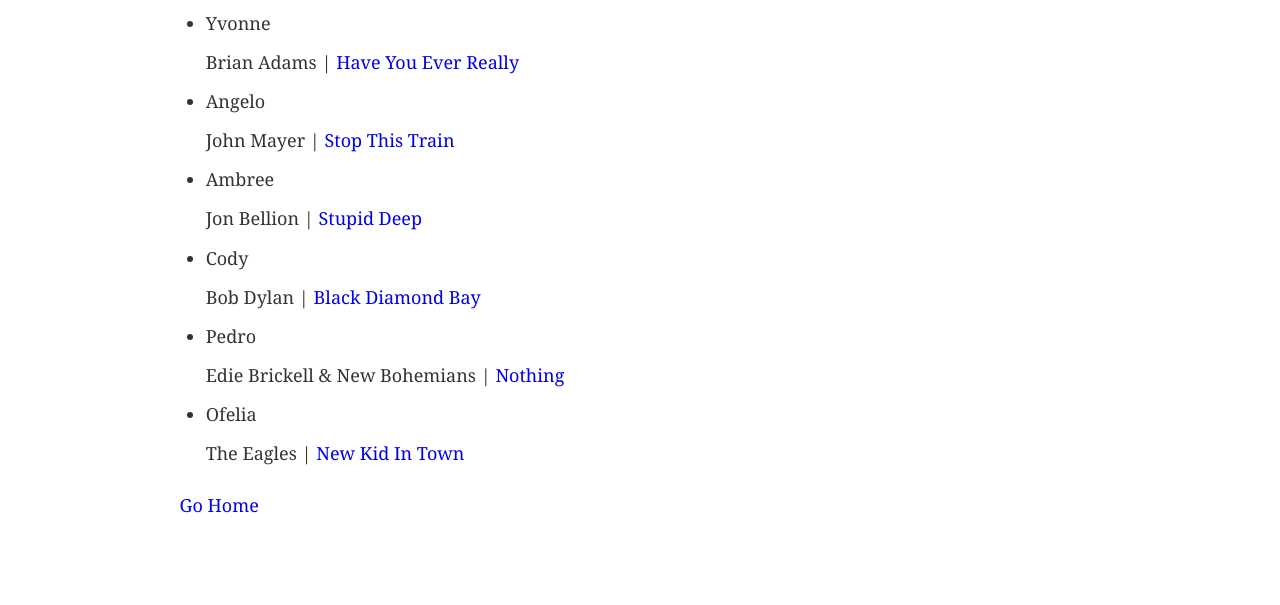
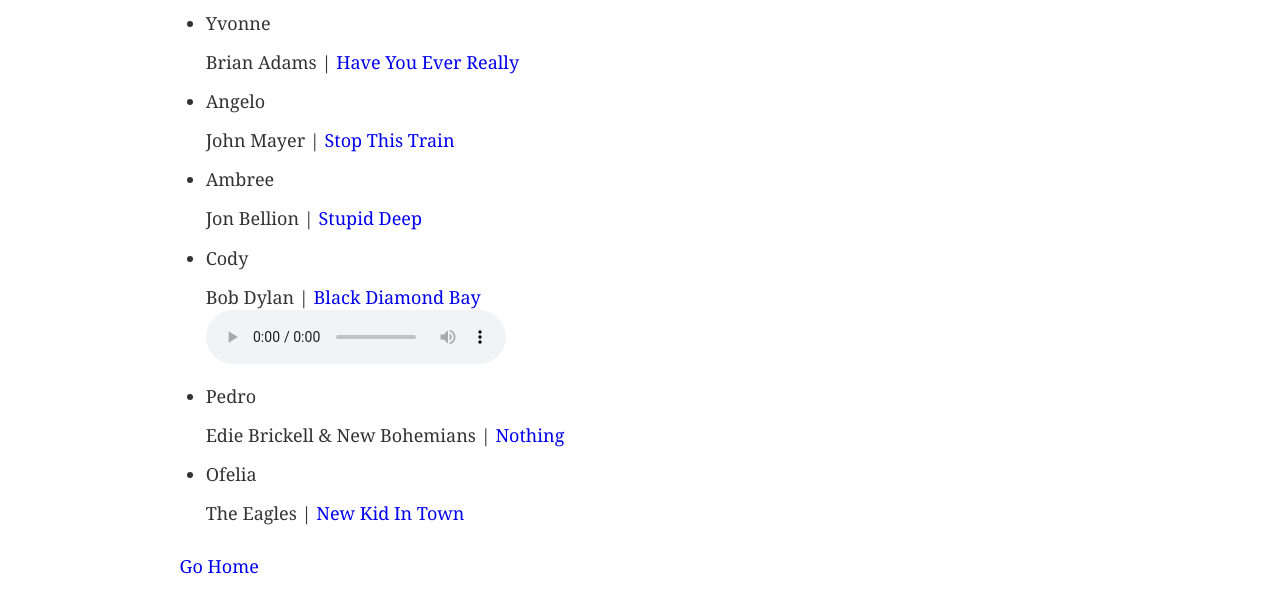
Before and after one commit to codytaft/dylyndev, a Gatsby site: page /week-3 in a window 1280 px wide. Shown: the part 262-867 px from the top of the page. Before the commit the page ends 807 px from the top, so only its background shows below. Built offline with nearby package versions, Linux system fonts and the light colour scheme; Gatsby itself is replaced by a stand-in of ours.

Commit message:
Add mp3file

```diff
--- a/package.json
+++ b/package.json
@@ -17,6 +17,7 @@
     "node-sass": "^4.14.1",
     "prop-types": "^15.7.2",
     "react": "^16.12.0",
+    "react-audio-player": "^0.13.0",
     "react-dom": "^16.12.0",
     "react-helmet": "^6.0.0"
   },
--- a/src/components/SongList/SongList.js
+++ b/src/components/SongList/SongList.js
@@ -1,5 +1,6 @@
 import React from 'react';
 import songListStyles from './SongList.module.scss'
+import ReactAudioPlayer from 'react-audio-player';
 
 const SongList = ({songs}) => {
   return (
@@ -12,6 +13,11 @@
           <div className={songListStyles.song}>
             {song.artist}  |  <a href={song.link} className={songListStyles.link}>{song.song}</a>
           </div>
+          {song.audio && <ReactAudioPlayer
+            src={song.audio}
+            autoPlay
+            controls
+          />}
         </li>
       ))}
     </ul>
--- a/src/pages/week-3.js
+++ b/src/pages/week-3.js
@@ -6,6 +6,7 @@
 import SEO from "../components/seo"
 import SongList from '../components/SongList/index'
 import styles from './styles/week.module.scss'
+
 
 const SecondPage = () => {
   const songs = [
@@ -38,6 +39,7 @@
       artist: 'Bob Dylan',
       song: 'Black Diamond Bay',
       link: 'https://www.youtube.com/watch?v=WhENzrnToiU',
+      audio: '/BlackDiamondBay.mp3'
     },
     {
       submitter: 'Pedro',
```
Also changed, not shown: 2 other files.
